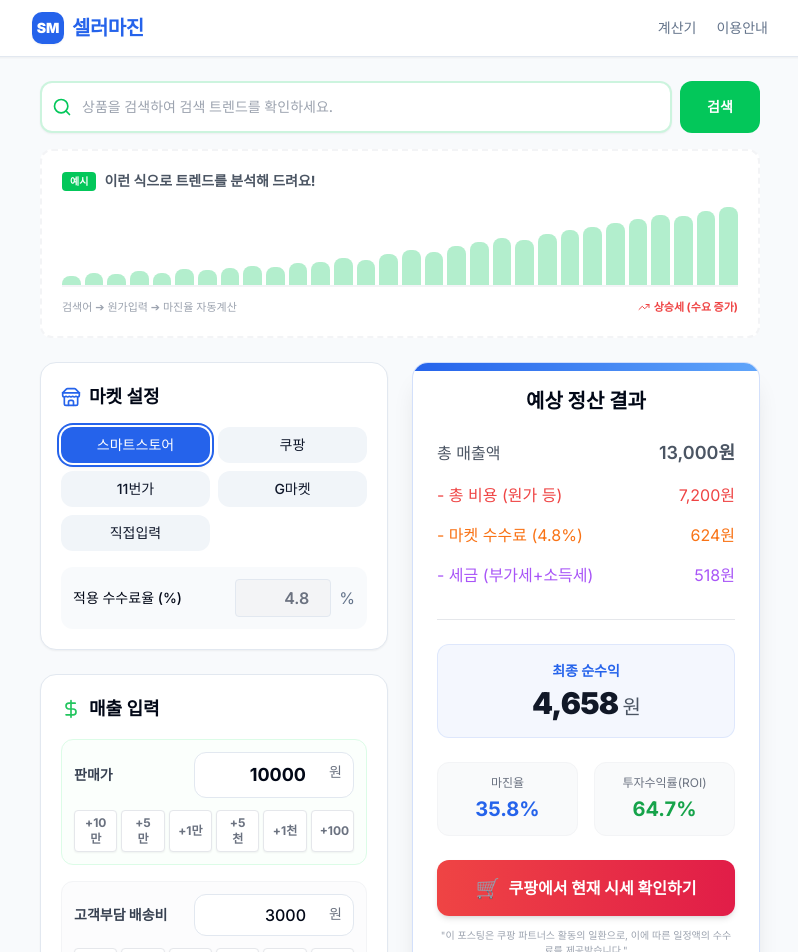
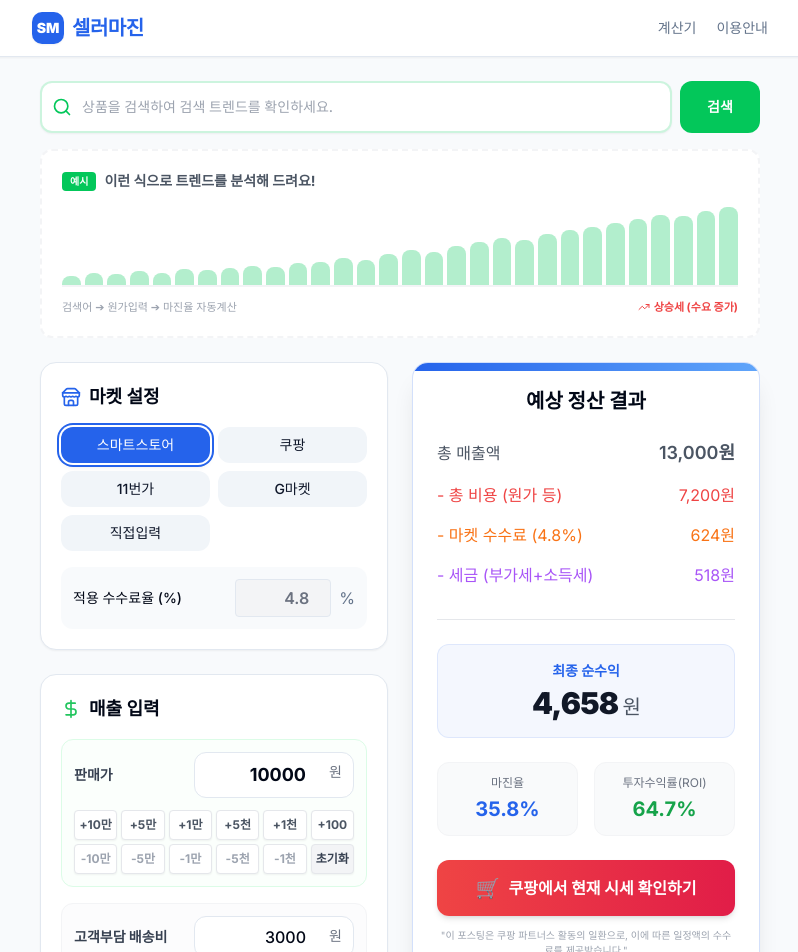
Before and after one commit to hoonzzz/seller-calc, a Next.js app: page / in a window 1280 px wide. Shown: the top 952 px of the page, without its empty margins (240-1038 px from the left). Built offline with nearby package versions, Linux system fonts and the light colour scheme.

Commit message:
feat: 금액 퀵버튼 마이너스(-) 차감 및 초기화 버튼 추가

```diff
--- a/src/app/page.tsx
+++ b/src/app/page.tsx
@@ -49,16 +49,37 @@ function QuickAmountInput({
         </div>
       </div>
       {showQuickButtons && (
-        <div className="flex flex-wrap justify-end gap-1 mt-3">
-          {[100000, 50000, 10000, 5000, 1000, 100].map(amt => (
+        <div className="flex flex-col gap-1 mt-3">
+          {/* 플러스 버튼 */}
+          <div className="flex w-full justify-between gap-1">
+            {[100000, 50000, 10000, 5000, 1000, 100].map(amt => (
+              <button
+                key={`plus-${amt}`}
+                onClick={() => onChange(Number(value || 0) + amt)}
+                className="py-1.5 bg-white hover:bg-blue-50 text-gray-600 hover:text-blue-600 text-[10px] md:text-xs font-bold rounded shadow-sm border border-gray-200 transition-colors flex-1"
+              >
+                +{amt >= 10000 ? `${amt/10000}만` : amt >= 1000 ? `${amt/1000}천` : amt}
+              </button>
+            ))}
+          </div>
+          {/* 마이너스 버튼 & 초기화 */}
+          <div className="flex w-full justify-between gap-1">
+            {[100000, 50000, 10000, 5000, 1000].map(amt => (
+              <button
+                key={`minus-${amt}`}
+                onClick={() => onChange(Math.max(0, Number(value || 0) - amt))}
+                className="py-1.5 bg-white hover:bg-red-50 text-gray-400 hover:text-red-500 text-[10px] md:text-xs font-bold rounded shadow-sm border border-gray-200 transition-colors flex-1"
+              >
+                -{amt >= 10000 ? `${amt/10000}만` : amt >= 1000 ? `${amt/1000}천` : amt}
+              </button>
+            ))}
             <button
-              key={amt}
-              onClick={() => onChange(Number(value || 0) + amt)}
-              className="px-2 py-1 bg-white hover:bg-[#03C75A]/10 text-gray-500 hover:text-[#03C75A] text-[10px] md:text-xs font-bold rounded shadow-[0_1px_2px_rgba(0,0,0,0.05)] border border-gray-200 transition-colors flex-1 min-w-[36px]"
+              onClick={() => onChange(0)}
+              className="py-1.5 bg-gray-100 hover:bg-gray-200 text-gray-700 text-[10px] md:text-xs font-extrabold rounded shadow-sm border border-gray-200 transition-colors flex-1"
             >
-              +{amt >= 10000 ? `${amt/10000}만` : amt >= 1000 ? `${amt/1000}천` : amt}
+              초기화
             </button>
-          ))}
+          </div>
         </div>
       )}
     </div>
```
